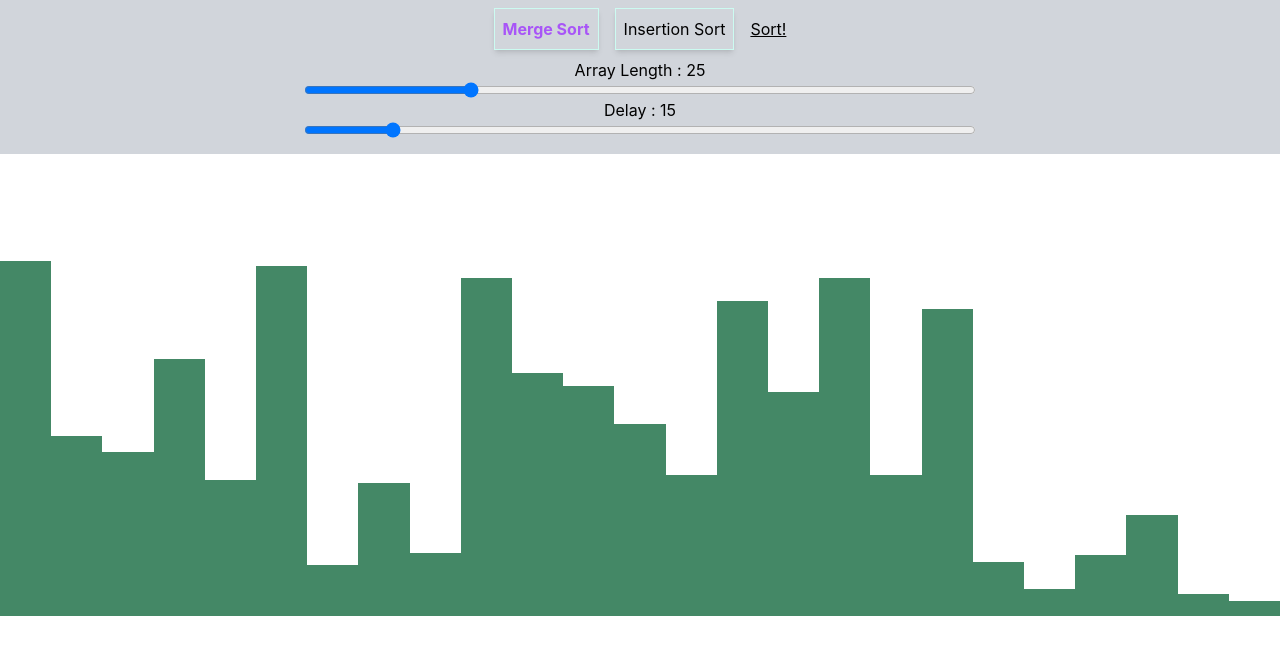
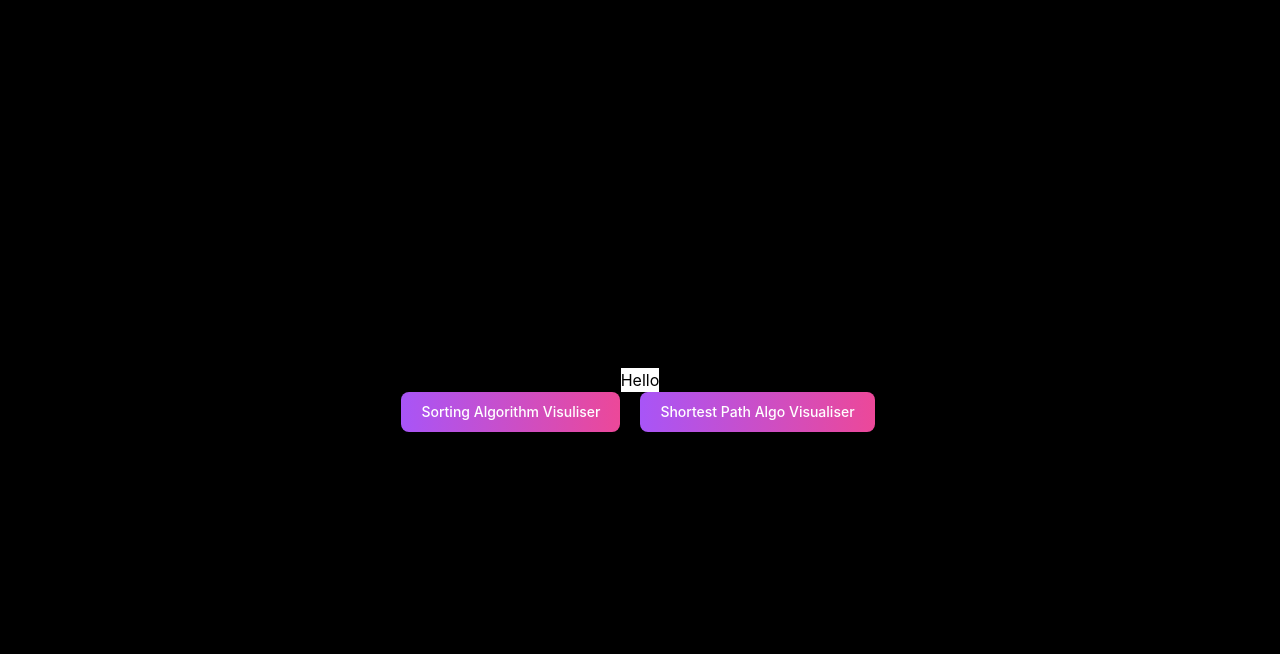
Before and after one commit to satpreetvirdi/sorting-visualiser, a React (Create React App) app: page / in a window 1280 px wide. Shown: the top 654 px of the page. Built offline with nearby package versions, Linux system fonts and the light colour scheme.

Commit message:
Lading Page added

```diff
--- a/package.json
+++ b/package.json
@@ -14,6 +14,7 @@
     "postcss": "^8.4.33",
     "react": "^18.2.0",
     "react-dom": "^18.2.0",
+    "react-router-dom": "^6.21.3",
     "react-scripts": "5.0.1",
     "typescript": "^4.9.5",
     "web-vitals": "^2.1.4"
--- a/src/App.tsx
+++ b/src/App.tsx
@@ -2,11 +2,13 @@ import React from 'react';
 import "./index.css"
 import Nav from './components/Nav';
 import Main from './components/Main';
+import Root from './components/Root';
 
 
 function App() {
   return (
     <main className='grid grid-rows-4'>
+    {/* <Root/> */}
     <Nav/>
     <Main/>
     </main>
--- a/src/components/Nav.tsx
+++ b/src/components/Nav.tsx
@@ -18,7 +18,7 @@ const Nav = () => {
         setSettings(c=>({...c,algoType:type}))
     }
     return (<nav className="w-screen bg-gray-300 grid grid-flow-row">
-        <div className="flex items-center justify-center w-full my-2 gap-4">
+        <div className="flex items-center justify-center w-full my-2 ">
             <button className={`border border-teal-100 shadow-md py-2 px-2 transition-all active:scale-95 ${settings.algoType==="merge sort" && "text-purple-500 font-bold "}`}
             onClick={()=>onAlgoChange("merge sort")}>Merge Sort </button>
             <button className={`border border-teal-100 shadow-md py-2 px-2 transition-all active:scale-9 ${settings.algoType==="insertion sort" && "text-purple-500 font-bold "}`}
@@ -27,7 +27,7 @@ const Nav = () => {
             onClick={()=> sort(settings.algoType)}
             >Sort!</button>
         </div>
-        <div className="flex flex-col items-center w-full pb-4">
+        <div className="flex flex-col items-center w-full pt-5">
             <label htmlFor="itemms_amount">Array Length : {settings.arrayLen}</label>
             <input type="range" name="items_amount" id="items_amount" className="w-full max-w-2xl" defaultValue={25} min={1}
                 onChange={onArrayChange}
--- /dev/null
+++ b/src/components/Root.tsx
@@ -0,0 +1,24 @@
+import { Link } from "react-router-dom"
+
+
+const Root = () => {
+  return (<>
+
+    <ul className="flex flex-col justify-center items-center bg-black min-h-screen" >
+      <div className="flex flex-row "><h1 className=" bg-white">Hello</h1>
+      </div>
+      <div className="flex flex-row justify-center items-center bg-black">
+        <li className=" mr-1">
+          <button className="text-white bg-gradient-to-r from-purple-500 to-pink-500 hover:bg-gradient-to-l focus:ring-5 focus:outline-none focus:ring-purple-200 dark:focus:ring-purple-800 font-medium rounded-lg text-sm px-5 py-2.5 text-center me-2 mx-2" ><Link to={"/sortingAlgos"}>Sorting Algorithm Visuliser</Link> </button>
+        </li>
+        <li className=" mr-1">
+          <button className="text-white bg-gradient-to-r from-purple-500 to-pink-500 hover:bg-gradient-to-l focus:ring-5 focus:outline-none focus:ring-purple-200 dark:focus:ring-purple-800 font-medium rounded-lg text-sm px-5 py-2.5 text-center me-2 mx-2" ><Link to={"/sortingAlgos"}>Shortest Path Algo Visualiser</Link> </button>
+        </li>
+      </div>
+    </ul>
+
+  </>
+  )
+}
+
+export default Root
--- a/src/index.tsx
+++ b/src/index.tsx
@@ -4,19 +4,37 @@ import './index.css';
 import App from './App';
 import reportWebVitals from './reportWebVitals';
 import AlgoContext from './components/context/AlgoContext';
+import Root from './components/Root';
+
+
+import {
+  createBrowserRouter,
+  RouterProvider,
+} from "react-router-dom";
+
+const router = createBrowserRouter([
+  {
+    path: "/",
+    element:<Root/>
+  },
+  {
+    path:"/sortingAlgos",
+    element:<App/>
+  }
+]);
 
 const root = ReactDOM.createRoot(
   document.getElementById('root') as HTMLElement
 );
 root.render(
+
   <React.StrictMode>
     <AlgoContext>
-    <App />
+
+    <RouterProvider router={router} />
     </AlgoContext>
   </React.StrictMode>
+
 );
 
-// If you want to start measuring performance in your app, pass a function
-// to log results (for example: reportWebVitals(console.log))
-// or send to an analytics endpoint. Learn more: https://bit.ly/CRA-vitals
 reportWebVitals();
```
Also changed, not shown: 1 other file (tests, documents, lock files or other folders).
